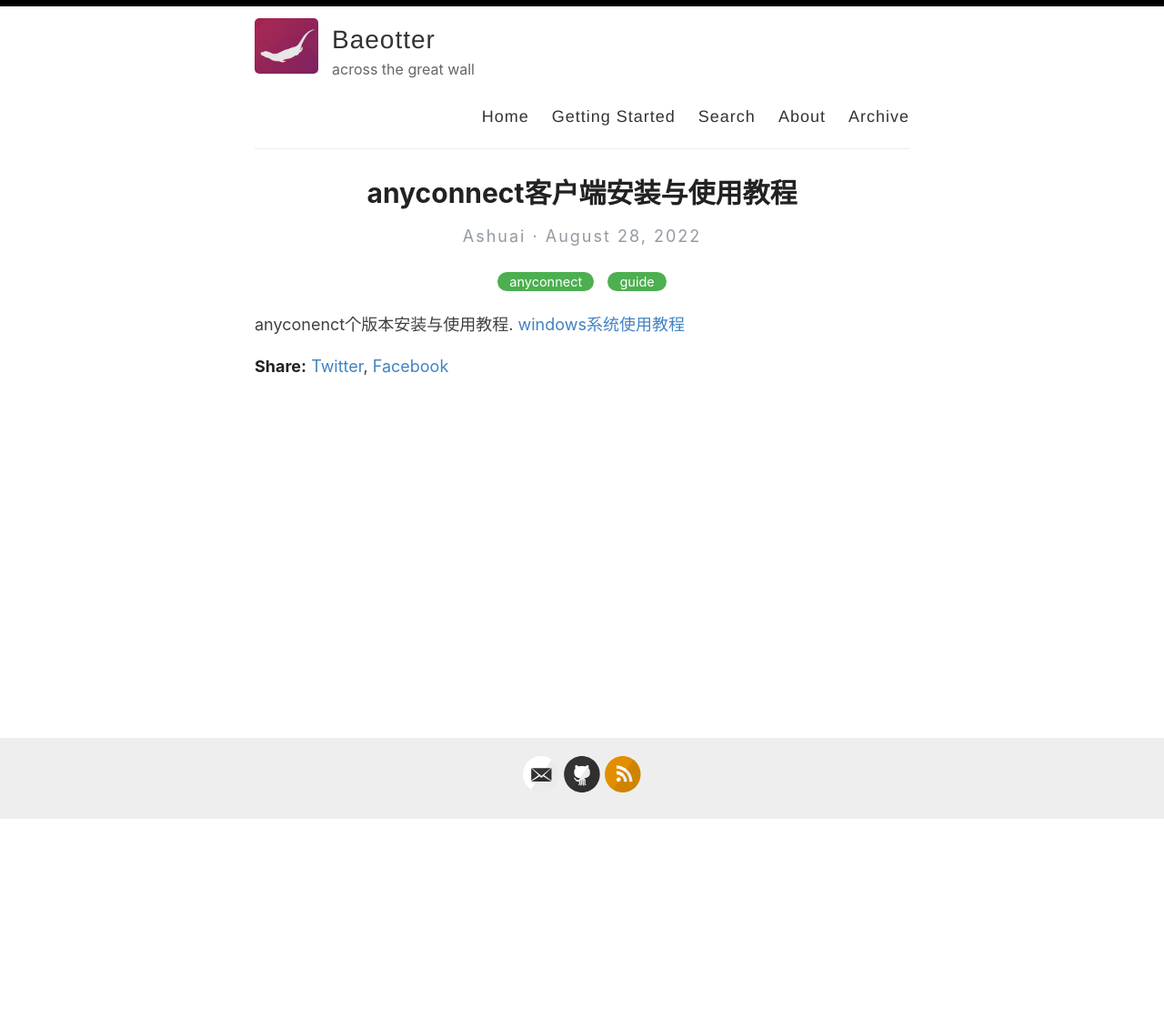
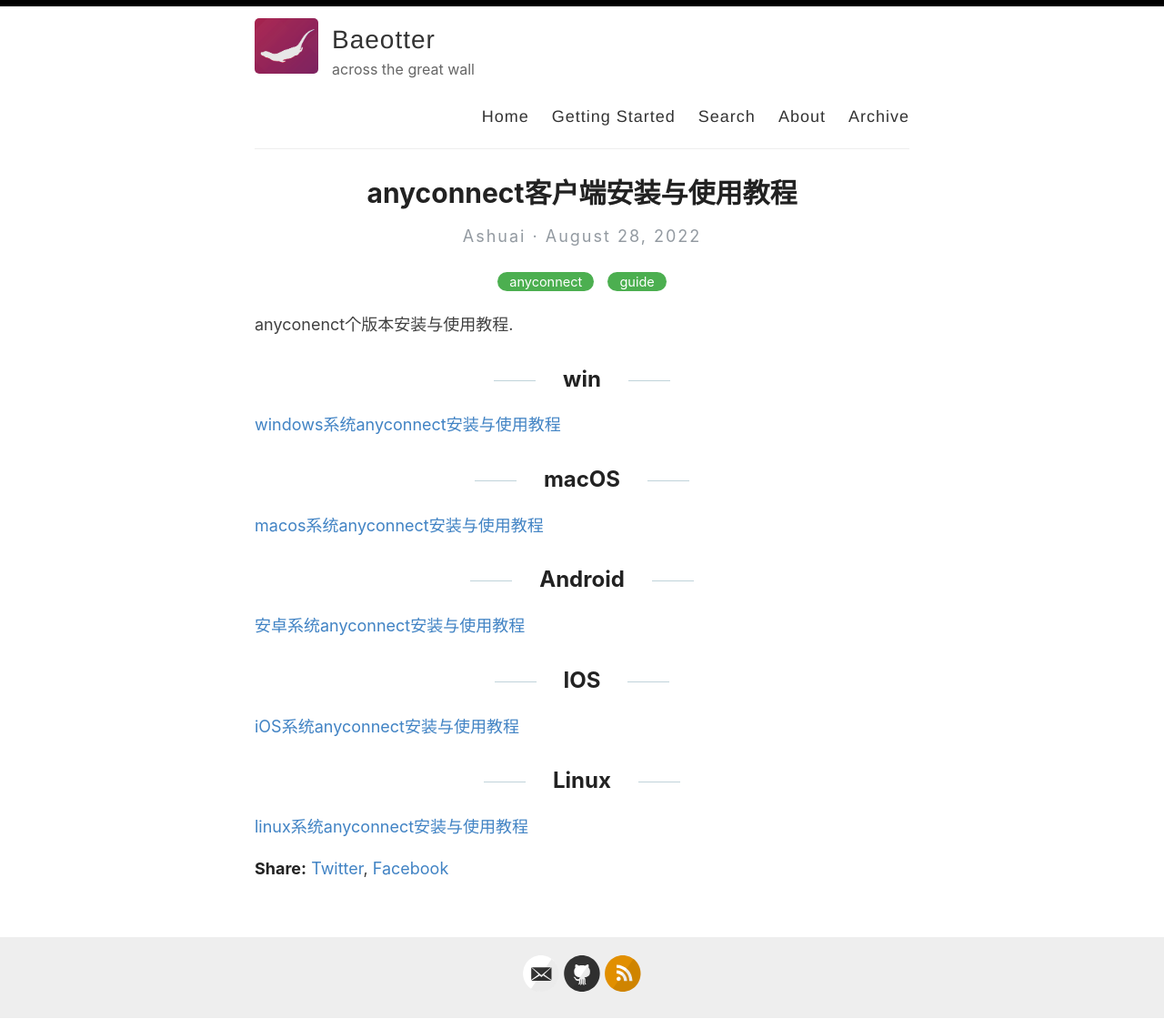
Before and after one commit to BaeAshuai/BaeAshuai.github.io, a Jekyll site: the page built from _posts/2022-08-28-anyconnect-guide.md, in a window 1280 px wide. Shown: the whole page at 91% size. Built offline with Jekyll 4.4.1, drawn with Linux system fonts in a browser that asks for light colours; comment, search, counter and statistics services are not loaded; before the commit the page ends 901 px from its top, so only the background shows below that.

Commit message:
Update 2022-08-28-anyconnect-guide.md

```diff
--- a/_posts/2022-08-28-anyconnect-guide.md
+++ b/_posts/2022-08-28-anyconnect-guide.md
@@ -7,4 +7,13 @@ categories: [anyconnect,guide]
 ---
 
 anyconenct个版本安装与使用教程.
-[windows系统使用教程](https://share.nite07.com/api/v3/file/source/18077/win%E5%AE%89%E8%A3%85%E4%BD%BF%E7%94%A8%E6%95%99%E7%A8%8B.pdf?sign=9RzCWsM0wliPqXLsgZy4XqrbyFld61jAsaVFUdHXzzg%3D%3A0)
+## win
+[windows系统anyconnect安装与使用教程](https://share.nite07.com/api/v3/file/source/18077/win%E5%AE%89%E8%A3%85%E4%BD%BF%E7%94%A8%E6%95%99%E7%A8%8B.pdf?sign=9RzCWsM0wliPqXLsgZy4XqrbyFld61jAsaVFUdHXzzg%3D%3A0)
+## macOS
+[macos系统anyconnect安装与使用教程](https://share.nite07.com/api/v3/file/source/18077/win%E5%AE%89%E8%A3%85%E4%BD%BF%E7%94%A8%E6%95%99%E7%A8%8B.pdf?sign=9RzCWsM0wliPqXLsgZy4XqrbyFld61jAsaVFUdHXzzg%3D%3A0)
+## Android
+[安卓系统anyconnect安装与使用教程](https://share.nite07.com/api/v3/file/source/18074/%E5%AE%89%E5%8D%93%E5%AE%89%E8%A3%85%E4%BD%BF%E7%94%A8%E6%95%99%E7%A8%8B.pdf?sign=OWcUseFkMqcVIFcL0TJaOKMX9QtM6mH3-KpbhbSc2RM%3D%3A0)
+## IOS
+[iOS系统anyconnect安装与使用教程](https://share.nite07.com/api/v3/file/source/18075/IOS%E7%B3%BB%E7%BB%9Fanyconnect%E5%AE%A2%E6%88%B7%E7%AB%AF%E5%AE%89%E8%A3%85%E4%B8%8E%E4%BD%BF%E7%94%A8%E6%95%99%E7%A8%8B.pdf?sign=YcEspJjcw0eBhojloCr-03dvi5sfZQjEh1RfpiiQT8Q%3D%3A0)
+## Linux
+[linux系统anyconnect安装与使用教程]()
```
